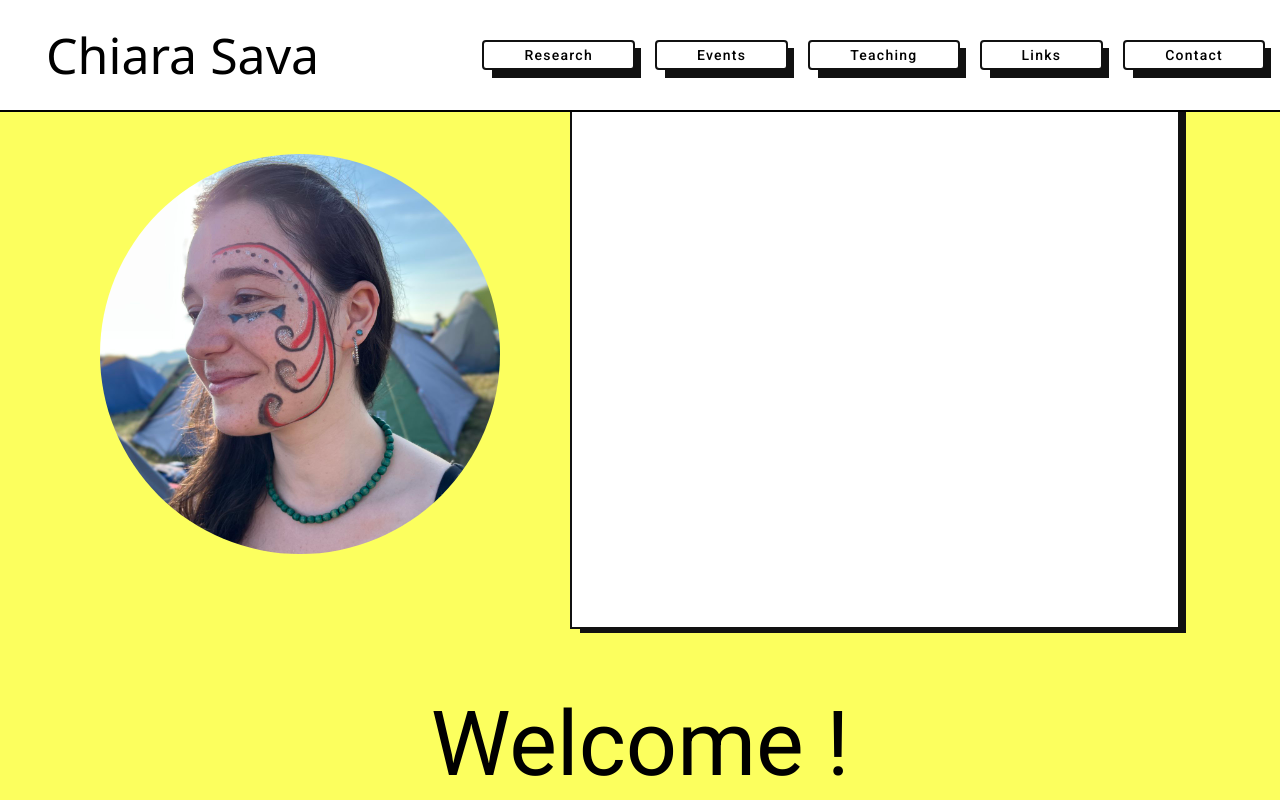
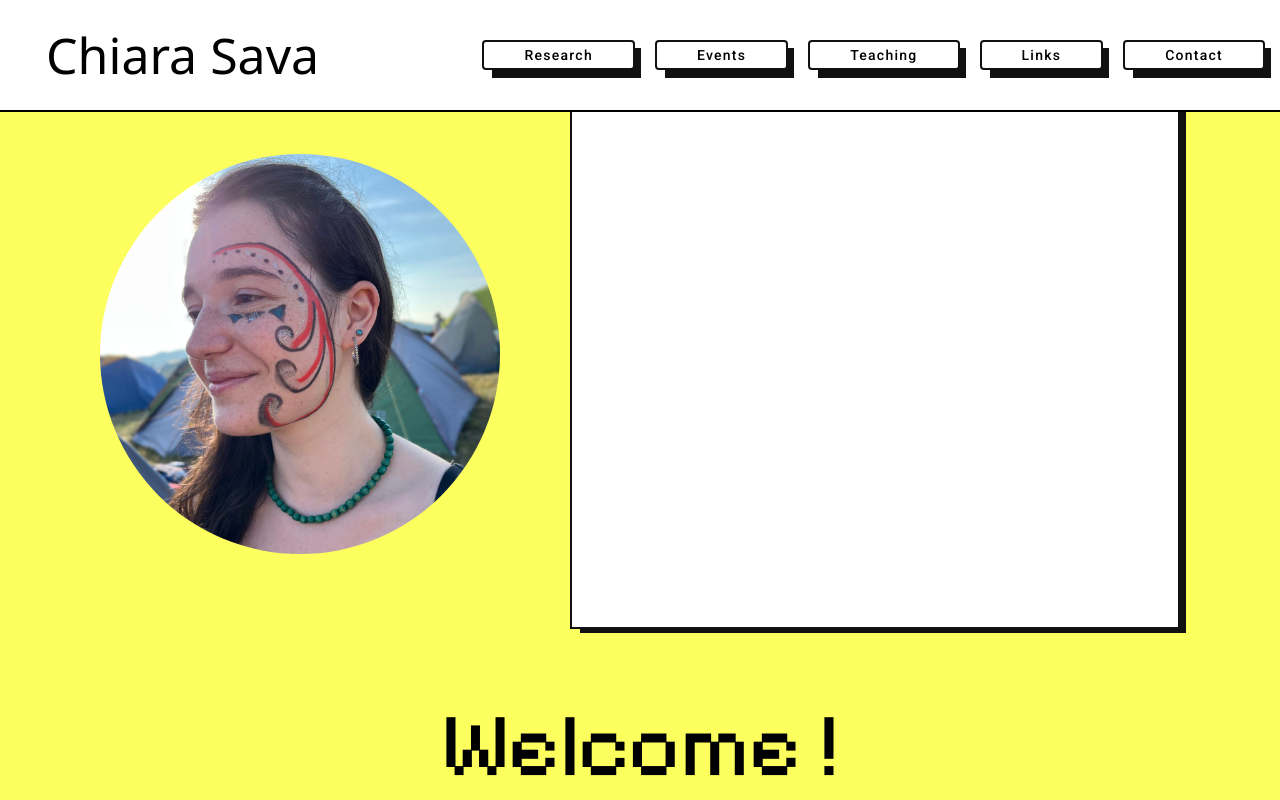
Before and after one commit to ctrlVnt/ctrlvnt.github.io, an Angular app: page / in a window 1280 px wide. Built offline with nearby package versions, Linux system fonts and the light colour scheme; a web font is replaced by a local one.

Commit message:
improved

```diff
--- a/src/app/pages/home/home.css
+++ b/src/app/pages/home/home.css
@@ -32,6 +32,7 @@
 }
 
 h1{
+    font-family: "Pixelify Sans", sans-serif;
     font-size: 90px;
     margin-bottom: 60px;
     color: #000;
```
